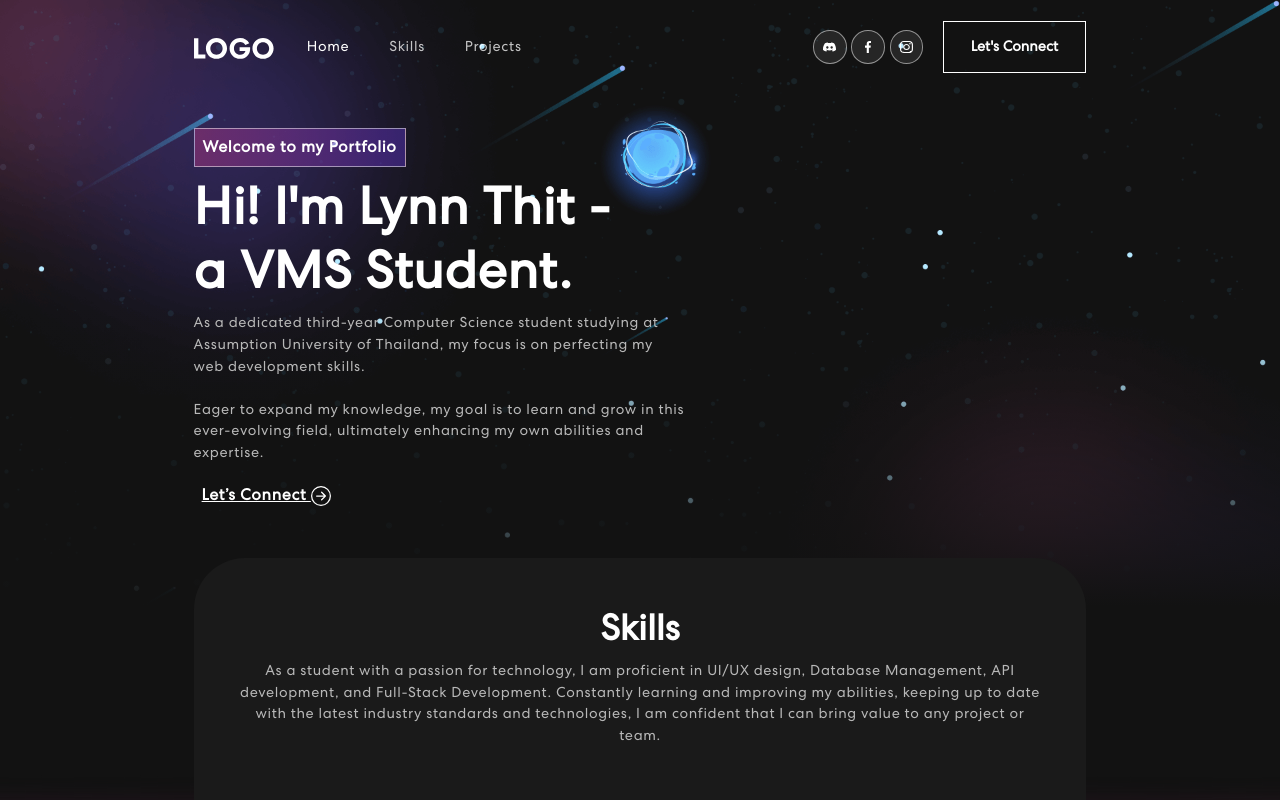
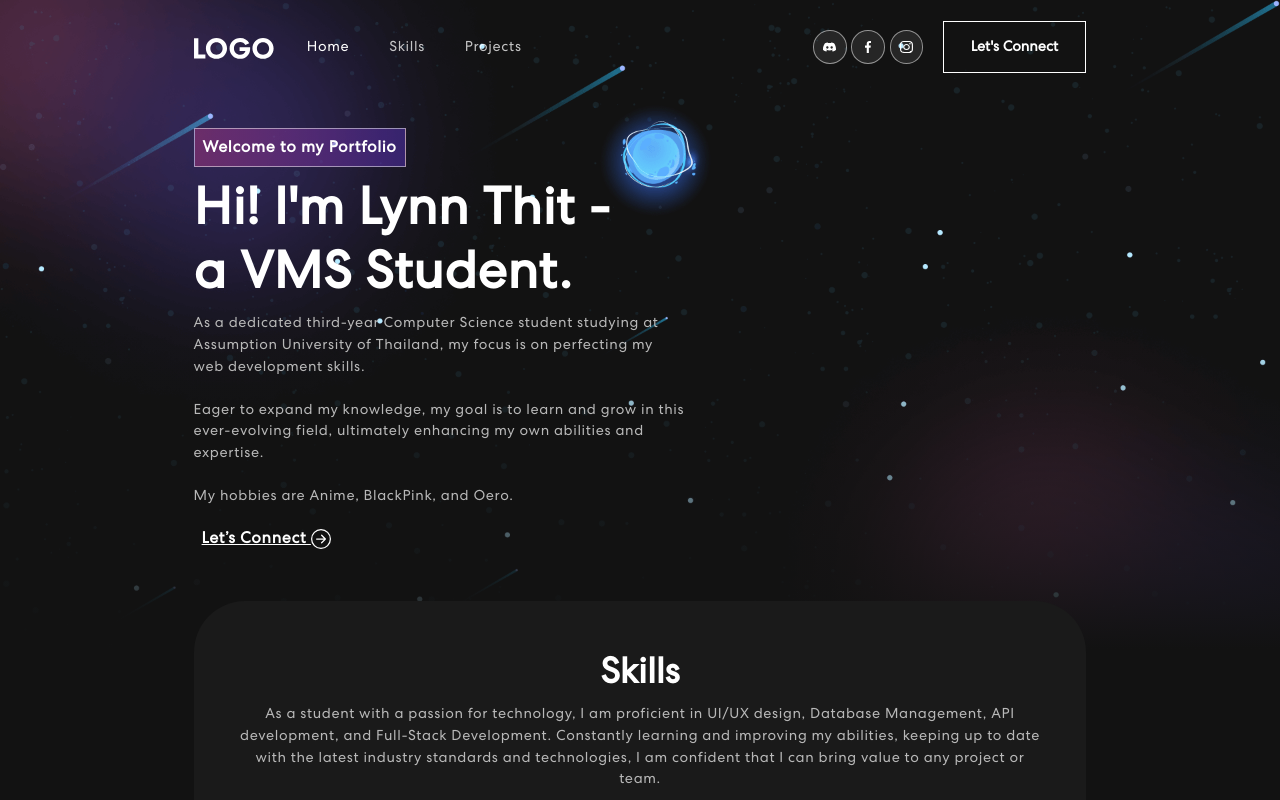
Before and after one commit to LynnT-2003/My-Portfolio-App, a React (Create React App) app in the folder my-portfolio-app/: page / in a window 1280 px wide. Shown: the top 800 px of the page. Built offline with nearby package versions, Linux system fonts and the light colour scheme.

Commit message:
updated banner info

```diff
--- a/my-portfolio-app/src/components/Banner.js
+++ b/my-portfolio-app/src/components/Banner.js
@@ -107,11 +107,15 @@ export const Banner = () => {
             <p>
               As a dedicated third-year Computer Science student studying at
               Assumption University of Thailand, my focus is on perfecting my
-              web development skills. <br />
+              web development skills.
+              <br />
               <br />
               Eager to expand my knowledge, my goal is to learn and grow in this
               ever-evolving field, ultimately enhancing my own abilities and
               expertise.
+              <br />
+              <br />
+              My hobbies are Anime, BlackPink, and Oero.
             </p>
             <div
               className="tagline-no-bg navbar-text"
```
